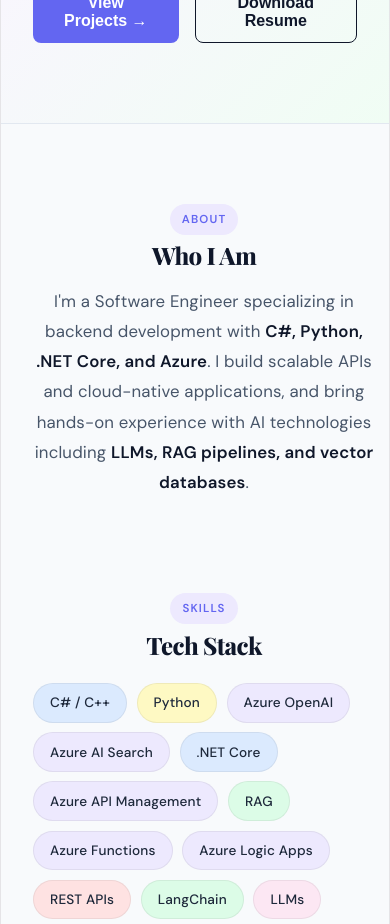
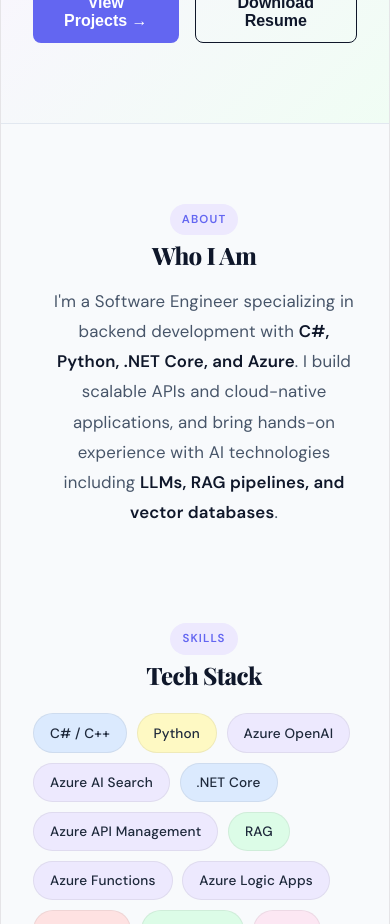
Before and after one commit to ashjarial/Portfolio, a React (Vite) app: page / in a window 390 px wide. Shown: the part 800-1724 px from the top of the page. Built offline with nearby package versions, Linux system fonts and the light colour scheme.

Commit message:
making about section responsive

```diff
--- a/src/App.tsx
+++ b/src/App.tsx
@@ -205,13 +205,13 @@ export default function App() {
 
         {/* About */}
 
-    <section id="about" style={{ padding: '5rem 0 3rem', textAlign: 'center' }}>
-      <SectionLabel>About</SectionLabel>
-      <h2 style={h2Style}>Who I Am</h2>
-      <p style={{ color: '#475569', lineHeight: 1.8, fontSize: '1.05rem', marginTop: '1rem', maxWidth: '700px', margin: '1rem auto 0' }}>
-        I'm a Software Engineer specializing in backend development with <strong style={{ color: '#0f172a' }}>C#, Python, .NET Core, and Azure</strong>. I build scalable APIs and cloud-native applications, and bring hands-on experience with AI technologies including <strong style={{ color: '#0f172a' }}>LLMs, RAG pipelines, and vector databases</strong>.
-      </p>
-    </section>
+<section id="about" style={{ padding: '5rem 0 3rem', textAlign: 'center', width: '100%', boxSizing: 'border-box', overflow: 'hidden' }}>
+  <SectionLabel>About</SectionLabel>
+  <h2 style={h2Style}>Who I Am</h2>
+  <p style={{ color: '#475569', lineHeight: 1.8, fontSize: '1.05rem', maxWidth: '700px', margin: '1rem auto 0', overflowWrap: 'break-word', wordBreak: 'break-word', whiteSpace: 'normal', padding: '0 1rem' }}>
+    I'm a Software Engineer specializing in backend development with <strong style={{ color: '#0f172a' }}>C#, Python, .NET Core, and Azure</strong>. I build scalable APIs and cloud-native applications, and bring hands-on experience with AI technologies including <strong style={{ color: '#0f172a' }}>LLMs, RAG pipelines, and vector databases</strong>.
+  </p>
+</section>
 
 
         {/* Skills */}
```
